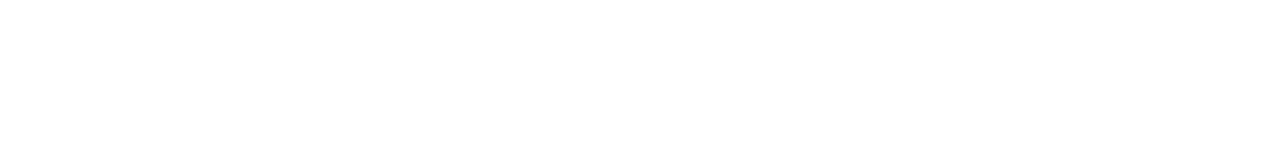
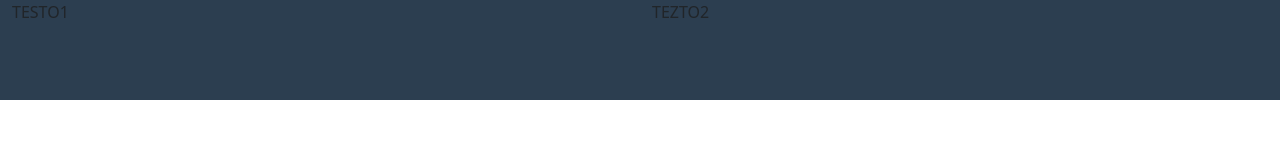
Before and after one commit to AlessandroCarrozza/html-css-bootstrap-freelancer, a plain HTML site: page index.html in a window 1280 px wide. Drawn offline with nearby package versions, Linux system fonts and the light colour scheme.

Commit message:
Lavorazione dell'header

```diff
--- a/css/style.css
+++ b/css/style.css
@@ -3,3 +3,18 @@
     padding: 0;
     box-sizing: border-box;
 }
+
+/* utility */
+
+.ms_bg-bluegrey{
+    background-color: #2c3e50;
+}
+
+
+
+
+/* codice */
+
+.container-fluid{
+    height: 100px;
+}
--- a/index.html
+++ b/index.html
@@ -10,7 +10,12 @@
 </head>
 <body>
 
-
+    <header class="container-fluid ms_bg-bluegrey">
+        <div class="row h-100 justify-content-between">
+            <div class="col h-100">TESTO1</div>
+            <div class="col h-100">TEZTO2</div>
+        </div>
+    </header>
 
 
     <script src="https://cdn.jsdelivr.net/npm/bootstrap@5.3.0-alpha1/dist/js/bootstrap.bundle.min.js" integrity="sha384-w76AqPfDkMBDXo30jS1Sgez6pr3x5MlQ1ZAGC+nuZB+EYdgRZgiwxhTBTkF7CXvN" crossorigin="anonymous"></script>
```
